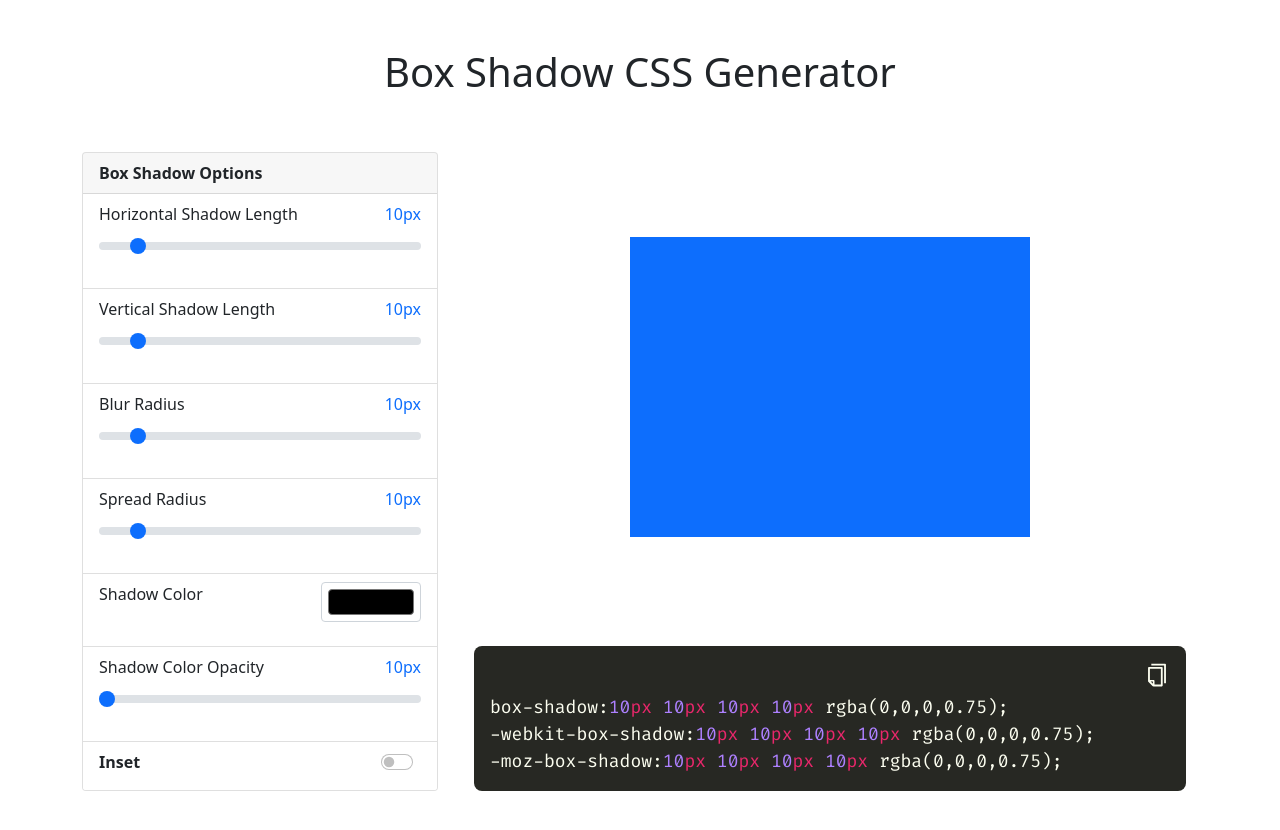
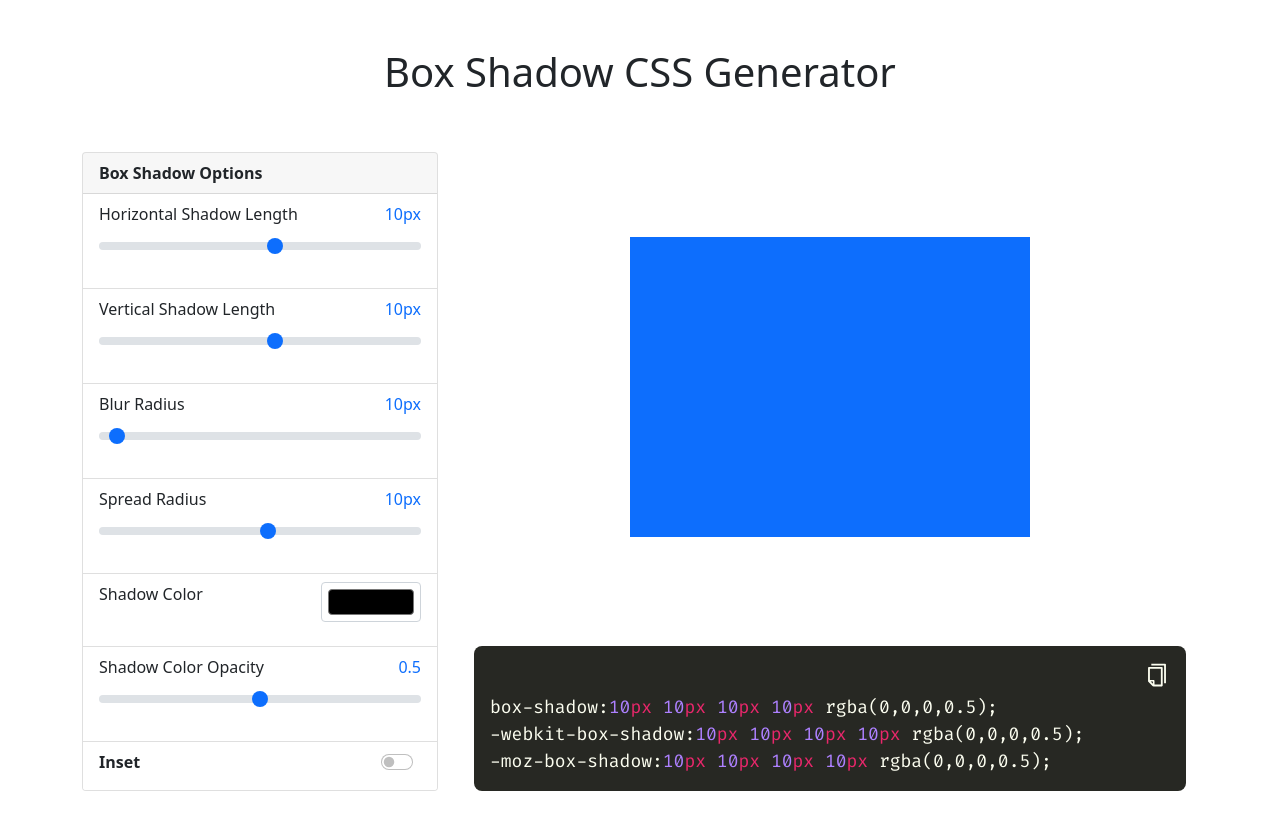
Before and after one commit to AbderrahmaneFadili/react-css-shadow-generator-app, a React (Create React App) app: page / in a window 1280 px wide. Shown: the top 830 px of the page. Built offline with nearby package versions, Linux system fonts and the light colour scheme.

Commit message:
handle events change functions

```diff
--- a/src/App.jsx
+++ b/src/App.jsx
@@ -4,6 +4,18 @@ import Card from "react-bootstrap/Card";
 import Form from "react-bootstrap/Form";
 import ListGroup from "react-bootstrap/ListGroup";
 import { AiOutlineCopy, AiFillCopy } from "react-icons/ai";
+
+//hex to rgb
+const hexToRgb = (hex) => {
+  let result = /^#?([a-f\d]{2})([a-f\d]{2})([a-f\d]{2})$/i.exec(hex);
+  return result
+    ? {
+        red: parseInt(result[1], 16),
+        green: parseInt(result[2], 16),
+        blue: parseInt(result[3], 16),
+      }
+    : null;
+};
 
 const App = () => {
   //box shadow options state
@@ -12,8 +24,8 @@ const App = () => {
     offsetY: 10,
     blurRadius: 10,
     spreadRadius: 10,
-    shadowColorOpacity: 0,
-    color: `rgba(0,0,0,0)`,
+    shadowColorOpacity: 0.5,
+    color: "#000000",
     isInsetOn: false,
   });
 
@@ -24,6 +36,24 @@ const App = () => {
     measure: "#e8276b",
     colorValue: "#fcfef0",
   };
+
+  //handle shadow color opacity
+  const handleChange = (event) => {
+    const { name, value } = event.target;
+    setBoxShadowOptions((prev) => ({
+      ...prev,
+      [name]: value,
+    }));
+  };
+
+  const toggleInset = (event) => {
+    setBoxShadowOptions((pre) => ({
+      ...pre,
+      isInsetOn: !boxShadowOptions.isInsetOn,
+    }));
+  };
+
+  console.log(boxShadowOptions);
   return (
     <>
       <Container className="my-5">
@@ -50,11 +80,14 @@ const App = () => {
                     <Form.Label className="d-flex justify-content-between">
                       <span>Horizontal Shadow Length</span>
                       <span className="font-weight-bold text-primary">
-                        10px
+                        {boxShadowOptions.offsetX}px
                       </span>
                     </Form.Label>
                     <Form.Range
-                      onChange={(e) => null}
+                      name="offsetX"
+                      min={-100}
+                      max={100}
+                      onChange={handleChange}
                       value={boxShadowOptions.offsetX}
                       className="w-100"
                     />
@@ -66,11 +99,14 @@ const App = () => {
                     <Form.Label className="d-flex justify-content-between">
                       <span>Vertical Shadow Length</span>
                       <span className="font-weight-bold text-primary">
-                        10px
+                        {boxShadowOptions.offsetY}px
                       </span>
                     </Form.Label>
                     <Form.Range
-                      onChange={(e) => null}
+                      min={-100}
+                      max={100}
+                      name="offsetY"
+                      onChange={handleChange}
                       value={boxShadowOptions.offsetY}
                       className="w-100"
                     />
@@ -82,11 +118,14 @@ const App = () => {
                     <Form.Label className="d-flex justify-content-between">
                       <span>Blur Radius</span>
                       <span className="font-weight-bold text-primary">
-                        10px
+                        {boxShadowOptions.blurRadius}px
                       </span>
                     </Form.Label>
                     <Form.Range
-                      onChange={(e) => null}
+                      min={0}
+                      max={300}
+                      name="blurRadius"
+                      onChange={handleChange}
                       value={boxShadowOptions.blurRadius}
                       className="w-100"
                     />
@@ -98,11 +137,14 @@ const App = () => {
                     <Form.Label className="d-flex justify-content-between">
                       <span>Spread Radius</span>
                       <span className="font-weight-bold text-primary">
-                        10px
+                        {boxShadowOptions.spreadRadius}px
                       </span>
                     </Form.Label>
                     <Form.Range
-                      onChange={(e) => null}
+                      min={-200}
+                      max={200}
+                      name="spreadRadius"
+                      onChange={handleChange}
                       value={boxShadowOptions.spreadRadius}
                       className="w-100"
                     />
@@ -115,11 +157,10 @@ const App = () => {
                     <div className="d-flex justify-content-between">
                       <Form.Label>Shadow Color</Form.Label>
                       <Form.Control
-                        onChange={(e) => null}
+                        onChange={handleChange}
                         style={{ width: 100 }}
                         type="color"
-                        id="shadow-color"
-                        name="shadow-color"
+                        name="color"
                         title="Shadow Color"
                         value={boxShadowOptions.color}
                       />
@@ -133,11 +174,15 @@ const App = () => {
                     <Form.Label className="d-flex justify-content-between">
                       <span>Shadow Color Opacity</span>
                       <span className="font-weight-bold text-primary">
-                        10px
+                        {boxShadowOptions.shadowColorOpacity}
                       </span>
                     </Form.Label>
                     <Form.Range
-                      onChange={(e) => null}
+                      min={0}
+                      max={1}
+                      step={0.01}
+                      name="shadowColorOpacity"
+                      onChange={handleChange}
                       value={boxShadowOptions.shadowColorOpacity}
                       className="w-100"
                     />
@@ -152,10 +197,10 @@ const App = () => {
                         <b>Inset</b>
                       </Form.Label>
                       <Form.Check
-                        onChange={(e) => null}
+                        onChange={toggleInset}
                         checked={boxShadowOptions.isInsetOn}
                         type="switch"
-                        id="custom-switch"
+                        name="isInsetOn"
                       />
                     </div>
                   </Form.Group>
@@ -272,7 +317,10 @@ const App = () => {
                     color: resultsCssCodeStyle.colorValue,
                   }}
                 >
-                  rgba(0,0,0,0.75);
+                  rgba({hexToRgb(boxShadowOptions.color).red},
+                  {hexToRgb(boxShadowOptions.color).green},
+                  {hexToRgb(boxShadowOptions.color).blue},
+                  {boxShadowOptions.shadowColorOpacity});
                 </span>
                 <br />
                 <span
@@ -343,7 +391,10 @@ const App = () => {
                     color: resultsCssCodeStyle.colorValue,
                   }}
                 >
-                  rgba(0,0,0,0.75);
+                  rgba({hexToRgb(boxShadowOptions.color).red},
+                  {hexToRgb(boxShadowOptions.color).green},
+                  {hexToRgb(boxShadowOptions.color).blue},
+                  {boxShadowOptions.shadowColorOpacity});
                 </span>
                 <br />
                 <span
@@ -414,7 +465,10 @@ const App = () => {
                     color: resultsCssCodeStyle.colorValue,
                   }}
                 >
-                  rgba(0,0,0,0.75);
+                  rgba({hexToRgb(boxShadowOptions.color).red},
+                  {hexToRgb(boxShadowOptions.color).green},
+                  {hexToRgb(boxShadowOptions.color).blue},
+                  {boxShadowOptions.shadowColorOpacity});
                 </span>
               </div>
             </Row>
```
